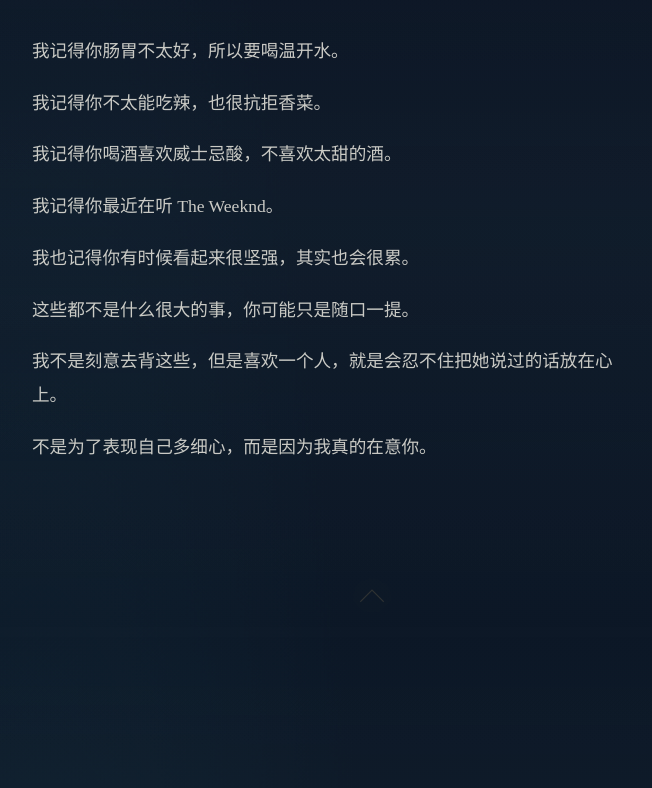
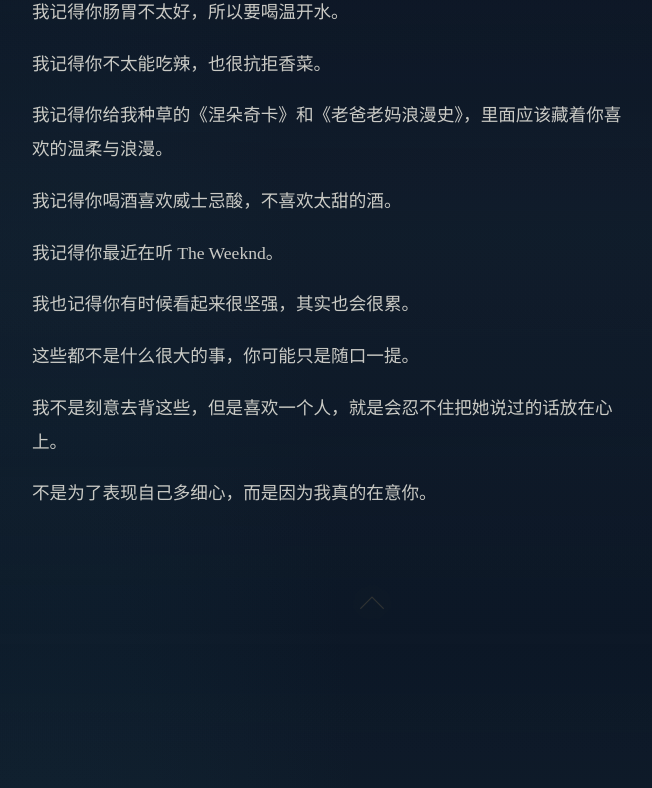
Before and after one commit to RebelliousZC/confession-night-site, a React (Vite) app: page / in a window 1280 px wide. Shown: the part 5278-6066 px from the top of the page, without its empty margins (268-920 px from the left). Built offline with nearby package versions, Linux system fonts and the light colour scheme.

Commit message:
Update siteContent.js

```diff
--- a/src/content/siteContent.js
+++ b/src/content/siteContent.js
@@ -130,6 +130,7 @@ export const siteContent = {
       paragraphs: [
         '我记得你肠胃不太好，所以要喝温开水。',
         '我记得你不太能吃辣，也很抗拒香菜。',
+        '我记得你给我种草的《涅朵奇卡》和《老爸老妈浪漫史》，里面应该藏着你喜欢的温柔与浪漫。',
         '我记得你喝酒喜欢威士忌酸，不喜欢太甜的酒。',
         '我记得你最近在听 The Weeknd。',
         '我也记得你有时候看起来很坚强，其实也会很累。',
```
